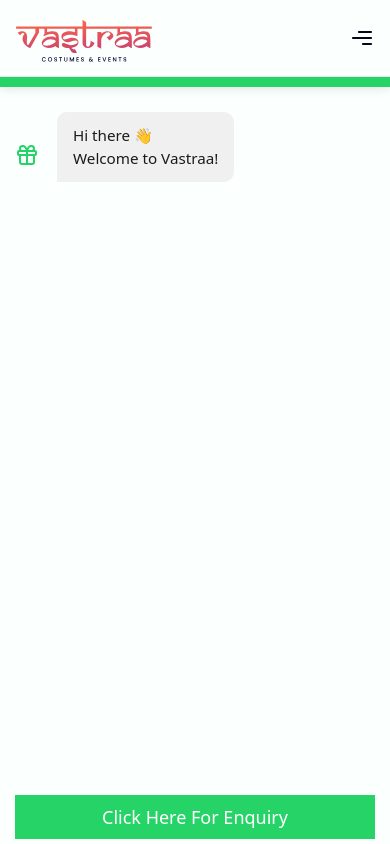
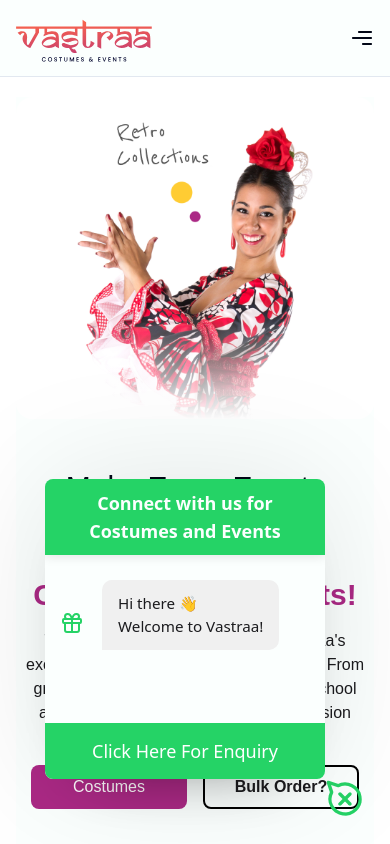
Before and after one commit to Prathyarthi/Vastraa, a React (Vite) app: page / in a window 390 px wide. Both pictures are taken after a click on the button 345 px from the left and 799 px from the top of the page. Shown: the top 844 px of the page. Built offline with nearby package versions, Linux system fonts and the light colour scheme; a web font is replaced by a local one.

Commit message:
Whatsapp Fixed for mobiles(responsive)

```diff
--- a/src/components/CarouselComponent.tsx
+++ b/src/components/CarouselComponent.tsx
@@ -57,7 +57,7 @@ const CarouselComponent: FC<CarouselProps> = ({ images, delay = 2000 }) => {
                 {images.map((_, index) => (
                     <button
                         key={index}
-                        className={`rounded-full w-3 h-3 ${index === currentIndex ? "bg-gradient" : "bg-gray-300"
+                        className={`rounded-full w-3 h-3 ${index === currentIndex ? "bg-gradient/50" : "bg-gray-300"
                             }`}
                     />
                 ))}
--- a/src/components/Whatsapp.css
+++ b/src/components/Whatsapp.css
@@ -41,9 +41,7 @@
     position: fixed;
     right: 35px;
     bottom: 90px;
-    width: 400px;
     background: #FBFFFE;
-    border-radius: 15px;
     overflow: hidden;
     opacity: 0;
     pointer-events: none;
@@ -76,28 +74,9 @@
     transform: translateY(-50%);
 }
 
-header h2 {
-    font-size: 1.4rem;
-}
-
 .chatbot .chatbox {
     overflow-y: auto;
-    height: 250px;
     padding: 30px 20px 100px;
-}
-
-.chatbot :where(.chatbox, textarea)::-webkit-scrollbar {
-    width: 6px;
-}
-
-.chatbot :where(.chatbox, textarea)::-webkit-scrollbar-track {
-    background: #FBFFFE;
-    border-radius: 25px;
-}
-
-.chatbot :where(.chatbox, textarea)::-webkit-scrollbar-thumb {
-    background: #ccc;
-    border-radius: 25px;
 }
 
 .chatbox .chat {
@@ -153,32 +132,6 @@ header h2 {
     background: #FBFFFE;
 }
 
-.chat-input textarea {
-    height: 55px;
-    width: 100%;
-    border: none;
-    outline: none;
-    resize: none;
-    max-height: 180px;
-    padding: 15px 15px 15px 0;
-    font-size: 0.95rem;
-}
-
-.chat-input span {
-    align-self: flex-end;
-    color: #724ae8;
-    cursor: pointer;
-    height: 55px;
-    display: flex;
-    align-items: center;
-    visibility: hidden;
-    font-size: 1.35rem;
-}
-
-.chat-input textarea:valid~span {
-    visibility: visible;
-}
-
 @media (max-width: 490px) {
     .chatbot-toggler {
         right: 20px;
@@ -198,10 +151,6 @@ header h2 {
         padding: 25px 15px 100px;
     }
 
-    .chatbot .chat-input {
-        padding: 5px 15px;
-    }
-
     .chatbot header span {
         display: block;
     }
--- a/src/components/Whatsapp.tsx
+++ b/src/components/Whatsapp.tsx
@@ -23,10 +23,9 @@ const Whatsapp: React.FC = () => {
                     <img src="/whatsapp.svg" alt="whatsapp " />
                 )}
             </button>
-            <div className="chatbot">
+            <div className="chatbot md:w-[400px] md:m-0 md:h-[350px] w-[280px] h-[300px] m-[65px] md:rounded-[12px] rounded-lg">
                 <header className='bg-[#25D366] text-[#FBFFFE]'>
-                    <h2>Connect with us for <br /> Costumes and Events</h2>
-                    {/* <span className="close-btn material-symbols-outlined" onClick={handleToggleChatbot}>close</span> */}
+                    <h2 className='md:font-medium font-bold md:text-xl text-lg'>Connect with us for <br /> Costumes and Events</h2>
                 </header>
                 <ul className="chatbox">
                     <li className={`chat ${messages.type}`}>
@@ -36,7 +35,7 @@ const Whatsapp: React.FC = () => {
                 </ul>
                 <div className="chat-input">
                     <a rel="noreferrer" className='bg-[#25D366] font-normal text-white px-6 py-2 w-full lg:h-[48px] flex justify-center items-center md:text-xl text-lg' href="https://wa.me/919986178988" target='_blank'>
-                        <button className="">Click Here For Enquiry</button>
+                        <button className="h-10">Click Here For Enquiry</button>
                     </a>
                 </div>
             </div>
```
